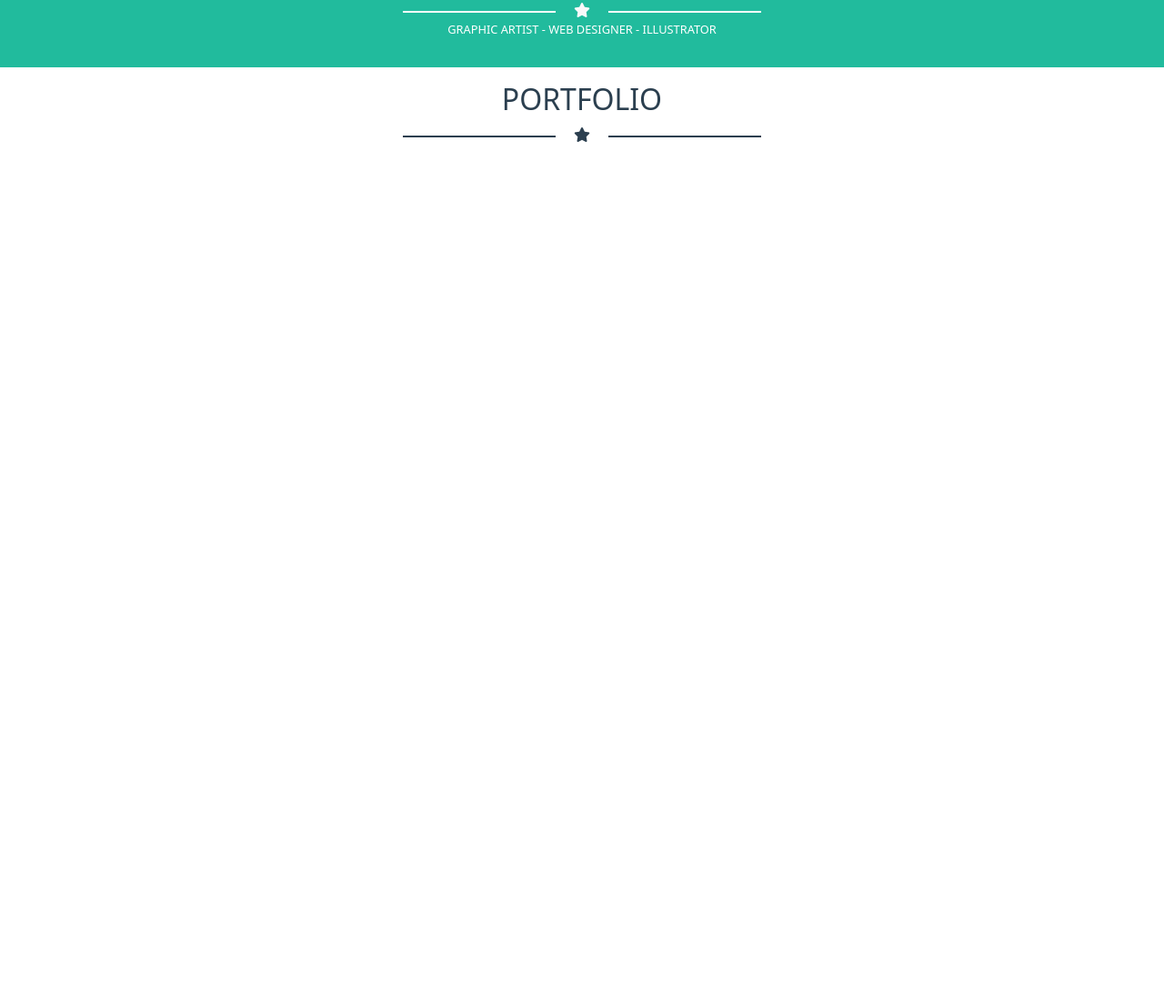
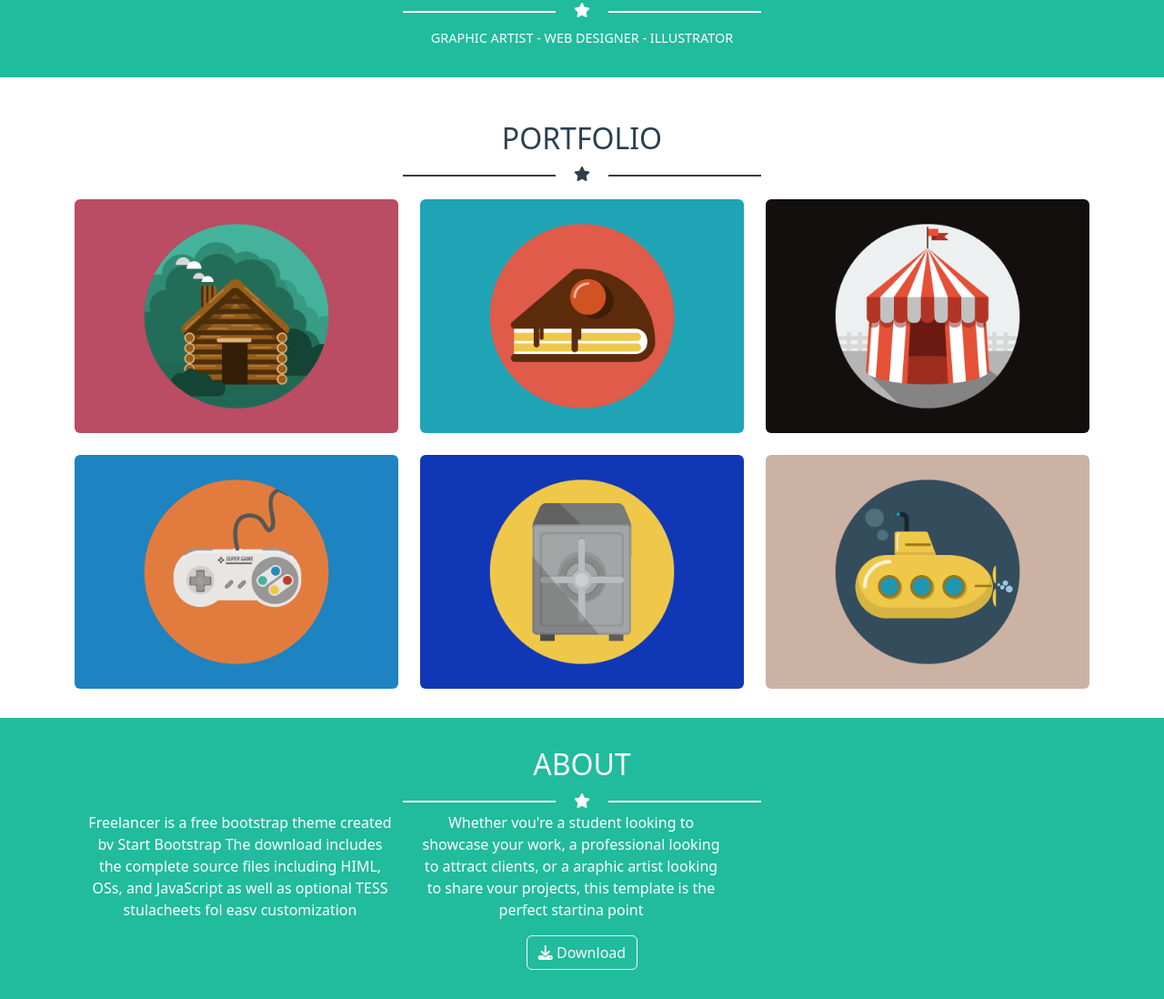
Before and after one commit to RiccardoSignorini/html-css-bootstrap-freelancer, a plain HTML site: page index.html in a window 1280 px wide. Shown: the part 409-1507 px from the top of the page at 91% size. Before the commit the page ends 800 px from the top, so only its background shows below. Drawn offline with nearby package versions, Linux system fonts and the light colour scheme.

Commit message:
img+about

```diff
--- a/assets/css/style.css
+++ b/assets/css/style.css
@@ -3,18 +3,19 @@
 }
 
 /* PARTE ALTA */
-#intro{
+#intro, #about{
     background-color: rgb(33, 187, 157);
 }
 
 #intro p{
     color: white;
-    font-size: 0.8rem;
+    font-size: 0.9rem;
     padding-bottom: 2rem;
+    padding-top: 0.5rem;
 }
 
-#linee-white::before, #linee-white::after,
-#linee-black::before, #linee-black::after{
+.linee-white::before, .linee-white::after,
+.linee-black::before, .linee-black::after{
     content: '';
     vertical-align: middle;
     display: inline-block;
@@ -23,14 +24,26 @@
     margin: 0 1rem;
 }
 
-#linee-white::before, #linee-white::after{
+.linee-white::before, .linee-white::after{
     background-color: white;
 }
 
 /* PARTE CENTRALE 1 */
 #portfolio{
     color: rgb(43, 63, 79);
+    padding: 2rem 1rem;
 }
-#linee-black::before, #linee-black::after{
+
+.linee-black::before, .linee-black::after{
     background-color: rgb(43, 63, 79);
 }
+
+.linee-black{
+    margin-bottom: 1rem;
+}
+
+/* PARTE CENTRALE 2 */
+#about{
+    color: white;
+    padding: 2rem 1rem;
+}
--- a/index.html
+++ b/index.html
@@ -52,7 +52,7 @@
       <div class="text-center container">
         <img class="w-25" src="./assets/img/avatar.svg" alt="">
         <h1 class="text-light">START BOOTSTRAP</h1>
-        <div id="linee-white">
+        <div class="linee-white">
           <i class="fa-solid fa-star text-light"></i>
         </div>
         <p>GRAPHIC ARTIST - WEB DESIGNER - ILLUSTRATOR</p>
@@ -62,12 +62,52 @@
     <section id="portfolio">
       <div class="text-center container">
         <h2>PORTFOLIO</h2>
-        <div id="linee-black">
+        <div class="linee-black">
           <i class="fa-solid fa-star"></i>
         </div>
+        <div class="row row-gap-4">
+          <div class="col-lg-4 col-md-6 col-12">
+            <img class="rounded img-fluid" src="./assets/img/cabin.png" alt="">
+          </div>
+          <div class="col-lg-4 col-md-6 col-12">
+            <img class="rounded img-fluid" src="./assets/img/cake.png" alt="">
+          </div>
+          <div class="col-lg-4 col-md-6 col-12">
+            <img class="rounded img-fluid" src="./assets/img/circus.png" alt="">
+          </div>
+          <div class="col-lg-4 col-md-6 col-12">
+            <img class="rounded img-fluid" src="./assets/img/game.png" alt="">
+          </div>
+          <div class="col-lg-4 col-md-6 col-12">
+            <img class="rounded img-fluid" src="./assets/img/safe.png" alt="">
+          </div>
+          <div class="col-lg-4 col-md-6 col-12">
+            <img class="rounded img-fluid" src="./assets/img/submarine.png" alt="">
+          </div>
+        </div>
+      </div>
+    </section>
+    <!-- PARTE CENTRALE 2 -->
+    <section id="about">
+      <div class="text-center container">
+        <h2 class="text-light">ABOUT</h2>
+        <div class="linee-white">
+          <i class="fa-solid fa-star text-light"></i>
+        </div>
+        <div class="row container">
+          <p class="col-md-4 col-9">Freelancer is a free bootstrap theme created bv Start Bootstrap
+            The download includes the complete source files including
+            HIML, OSs, and JavaScript as well as optional TESS stulacheets fol
+            easv customization</p>
+          <p class="col-md-4 col-9">Whether vou're a student looking to showcase your work, a professional looking to attract clients, or a araphic artist looking to share vour projects, this template is the perfect startina point</p>
+        </div>
         <div>
-
+          <button type="button" class="btn btn-outline-light">
+            <i class="fa-solid fa-download"></i>
+            Download
+          </button>
         </div>
+      </div>
     </section>
   </main>
 
```
